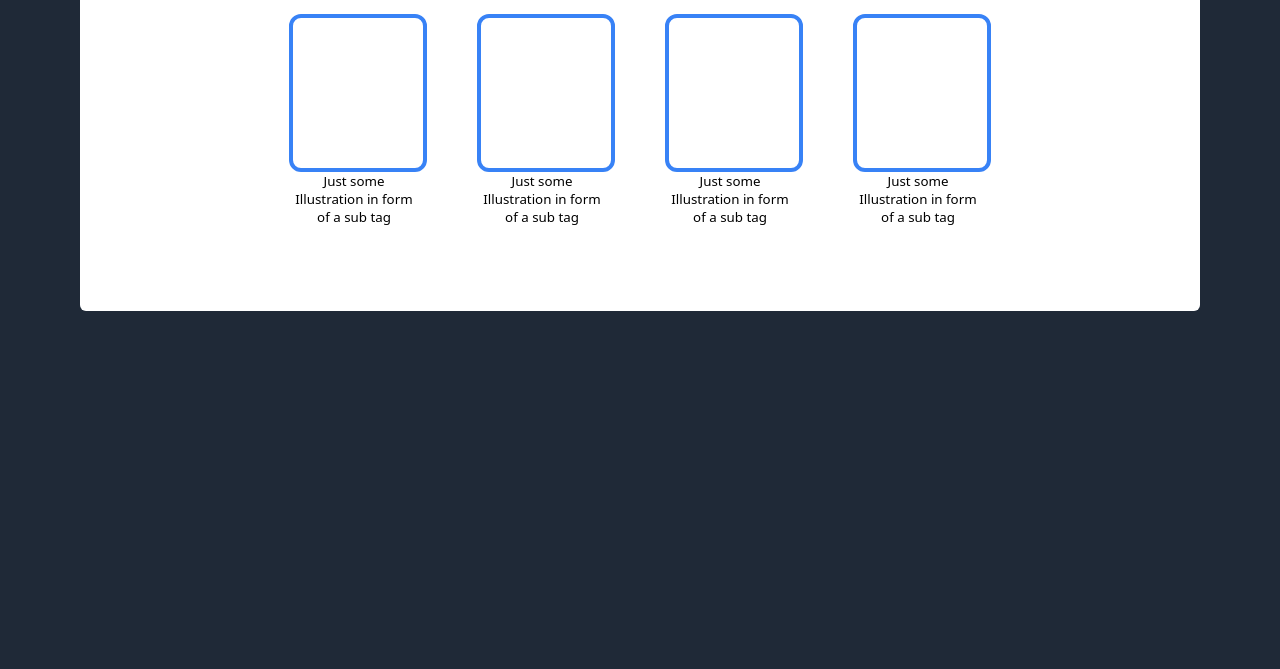
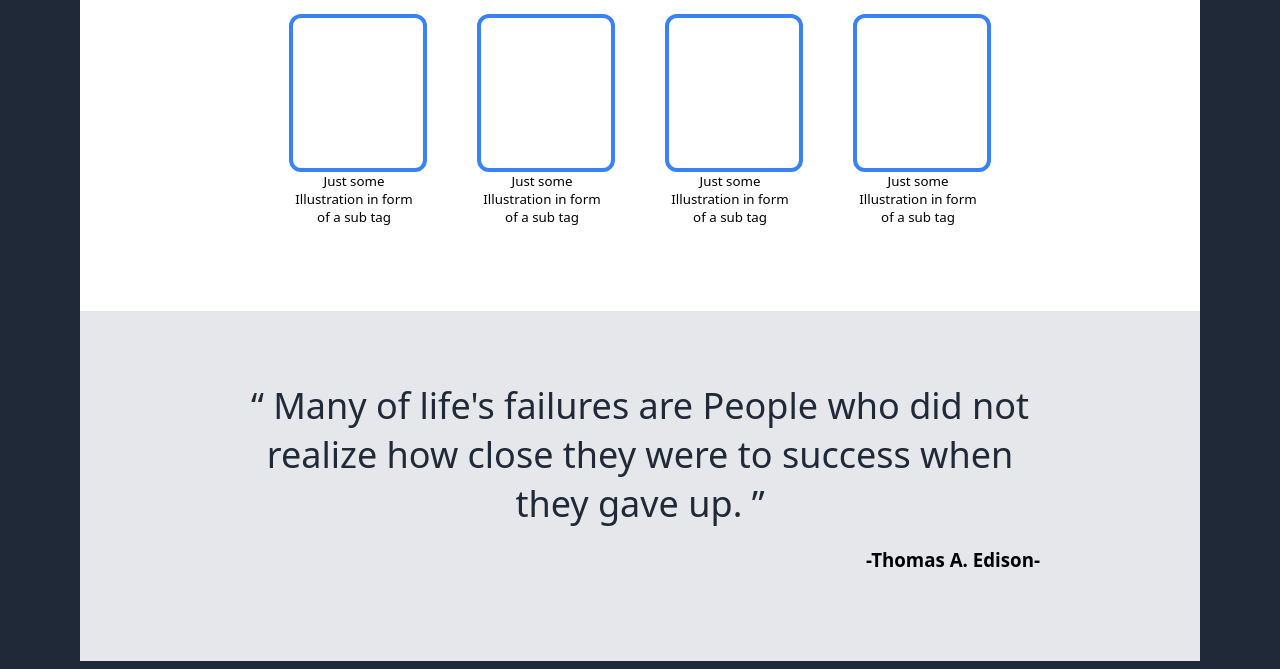
Before and after one commit to vtSaibot/TheOdinProject-LandingPage, a plain HTML site: page index.html in a window 1280 px wide. Shown: the part 573-1242 px from the top of the page. Before the commit the page ends 892 px from the top, so only its background shows below. Drawn offline with Linux system fonts and the light colour scheme.

Commit message:
added quotation section

```diff
--- a/index.html
+++ b/index.html
@@ -53,5 +53,16 @@
             </div>
         </section>
     </section>
+    <section class="quotation">
+        <div class="quoteBox">
+            <q class="quote">
+                Many of life's failures are
+                People who did not realize how
+                close they were to success
+                    when they gave up.
+            </q>
+            <h3 class="author">-Thomas A. Edison-</h3>
+        </div>
+    </section>
 </body>
 </html>
--- a/style.css
+++ b/style.css
@@ -84,7 +84,6 @@ img {
 section.middleSection {
     margin-top: 60px;
     background-color: white;
-    border-radius: 6px;
     padding-bottom: 85px;
 }
 
@@ -113,3 +112,30 @@ section.middleSection {
     display: flex;
     text-align: center;
 }
+
+section.quotation {
+    background-color: #e5e7eb;
+    height: 350px;
+    display: flex;
+    justify-content: space-around;
+    align-items: center;
+    flex-direction: column;
+}
+
+.quote {
+    width: 800px;
+    color: #1f2937;
+    font-size: 36px;
+    text-align: center;
+}
+
+.quoteBox {
+    display: flex;
+    justify-content: space-around;
+    flex-direction: column;
+}
+
+.author {
+    display: flex;
+    justify-content: flex-end;
+}
```
